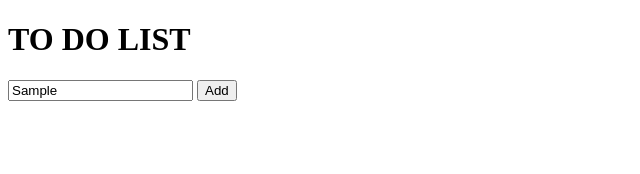
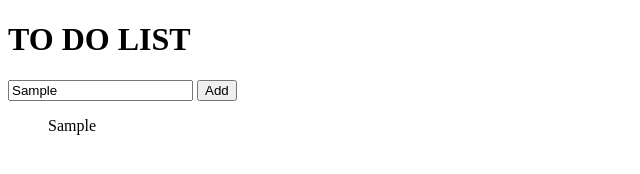
Before and after one commit to Skeamy876/ToDOApp, a plain HTML site: page index.html in a window 1280 px wide. Both pictures are taken after typing "Sample" into the empty fields and a click on the button "Add". Shown: the full height of the page, 0-640 px from the left. Drawn offline with Linux system fonts and the light colour scheme.

Commit message:
Add function working with new line display for each activity

```diff
--- a/appscript.js
+++ b/appscript.js
@@ -1,13 +1,12 @@
-var events=[];
+var lists=[];
 function Add(){
-    var event=document.getElementById("event");
-
-    var s= events.includes(event);
-
+    var list=document.getElementById("event").value
+    var s= lists.includes(list);
     if (s==true){
         alert("Activity already added")
     }else{
-        events.push(event)
+        lists.push(list)
+        console.log(lists)
     }
-    console.log(events);
+    document.getElementById("sec").innerHTML=lists
 }
--- a/index.html
+++ b/index.html
@@ -4,12 +4,14 @@
     <meta charset="UTF-8">
     <meta name="viewport" content="width=device-width, initial-scale=1.0">
     <title>To Do APP</title>
-    <script src="appscript.js"></script>
     <link rel="stylesheet" href="style.css">
 </head>
 <body>
         <h1>TO DO LIST</h1>
         <input type="text" placeholder="Add Activity" id="event" name="events">
-        <button onclick="Add();">Add</button>
+        <button id="add" onclick="Add()">Add</button>
+
+        <ul id="sec"></ul>
 </body>
+<script src="appscript.js"></script>
 </html>
```
